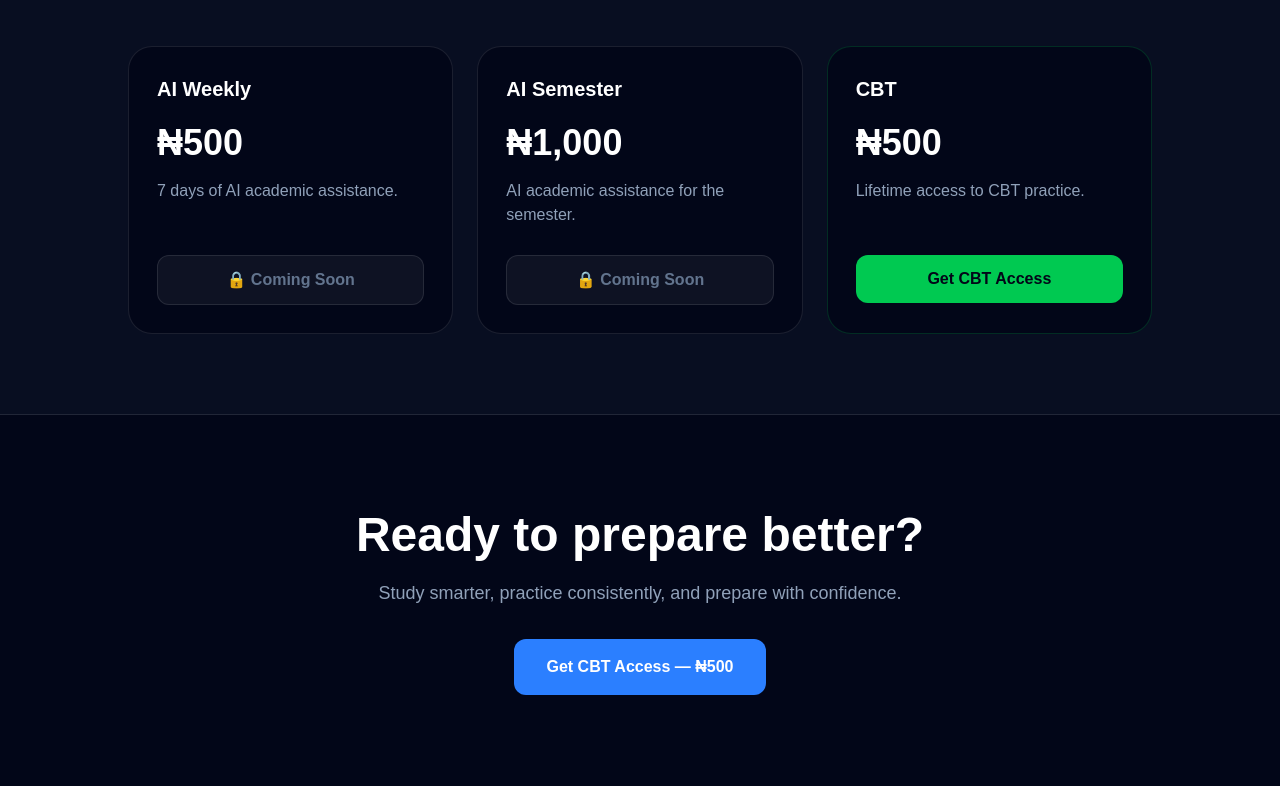
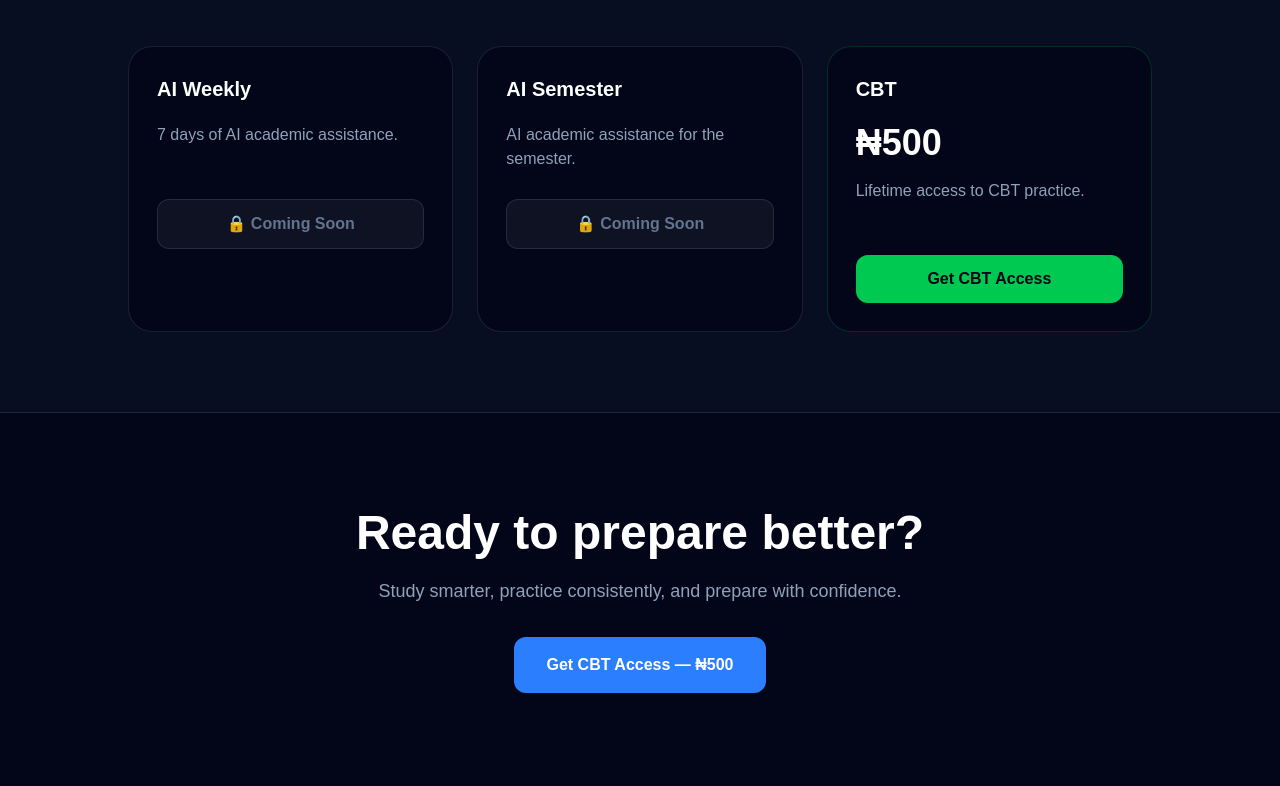
Before and after one commit to deborahasuquo531-star/Campus-Learning-Hub-Frontend, a Next.js app: page / in a window 1280 px wide. Shown: the part 2134-2920 px from the top of the page. Built offline with nearby package versions, Linux system fonts and the light colour scheme.

Commit message:
Remove AI plan prices

```diff
--- a/app/page.tsx
+++ b/app/page.tsx
@@ -18,18 +18,21 @@ export default function Home() {
             >
               Features
             </a>
+
             <a
               href="#how-it-works"
               className="text-sm text-slate-300 hover:text-white"
             >
               How it works
             </a>
+
             <a
               href="#pricing"
               className="text-sm text-slate-300 hover:text-white"
             >
               Pricing
             </a>
+
             <a
               href="/cbt"
               className="rounded-lg bg-white px-5 py-2.5 text-sm font-semibold text-slate-950"
@@ -89,6 +92,7 @@ export default function Home() {
             <div className="grid gap-4 sm:grid-cols-2">
               <div className="rounded-2xl border border-white/10 bg-white/5 p-5">
                 <p className="text-sm text-slate-400">AI Assistant</p>
+
                 <p className="mt-2 text-lg font-semibold">
                   Academic assistance
                 </p>
@@ -100,6 +104,7 @@ export default function Home() {
 
               <div className="rounded-2xl border border-white/10 bg-white/5 p-5">
                 <p className="text-sm text-slate-400">CBT Practice</p>
+
                 <p className="mt-2 text-lg font-semibold">
                   Test your knowledge and boost your confidence.
                 </p>
@@ -266,9 +271,7 @@ export default function Home() {
             <div className="rounded-3xl border border-white/10 bg-slate-950 p-7">
               <h3 className="text-xl font-bold">AI Weekly</h3>
 
-              <p className="mt-5 text-4xl font-bold">₦500</p>
-
-              <p className="mt-4 min-h-12 text-slate-400">
+              <p className="mt-5 min-h-12 text-slate-400">
                 7 days of AI academic assistance.
               </p>
 
@@ -281,9 +284,7 @@ export default function Home() {
             <div className="rounded-3xl border border-white/10 bg-slate-950 p-7">
               <h3 className="text-xl font-bold">AI Semester</h3>
 
-              <p className="mt-5 text-4xl font-bold">₦1,000</p>
-
-              <p className="mt-4 min-h-12 text-slate-400">
+              <p className="mt-5 min-h-12 text-slate-400">
                 AI academic assistance for the semester.
               </p>
 
@@ -337,6 +338,7 @@ export default function Home() {
           <p>© 2026 CAMPUS LEARNING HUB. All rights reserved.</p>
           <p>Learn smarter. Prepare better.</p>
         </div>
+
         {/* WhatsApp Community */}
         <section className="border-t border-white/10 bg-slate-900/50">
           <div className="mx-auto max-w-4xl px-6 py-16 text-center">
@@ -347,7 +349,7 @@ export default function Home() {
                 fill="currentColor"
                 aria-hidden="true"
               >
-              <path d="M20.52 3.48A11.79 11.79 0 0 0 12.06 0C5.53 0 .22 5.31.22 11.84c0 2.09.55 4.13 1.59 5.93L.13 24l6.37-1.67a11.8 11.8 0 0 0 5.56 1.41h.01c6.53 0 11.84-5.31 11.84-11.84 0-3.17-1.23-6.14-3.39-8.42ZM12.07 21.8h-.01a9.82 9.82 0 0 1-5.01-1.37l-.36-.21-3.78.99 1.01-3.68-.23-.38a9.82 9.82 0 1 1 8.38 4.65Zm5.39-7.36c-.29-.15-1.72-.85-1.99-.95-.27-.1-.46-.15-.65.15-.19.29-.75.95-.92 1.14-.17.19-.34.22-.63.07-.29-.15-1.22-.45-2.32-1.43-.86-.77-1.44-1.72-1.61-2.01-.17-.29-.02-.45.13-.6.13-.13.29-.34.44-.51.15-.17.19-.29.29-.48.1-.19.05-.36-.02-.51-.07-.15-.65-1.58-.89-2.17-.23-.57-.47-.5-.65-.51h-.56c-.19 0-.51.07-.78.36-.27.29-1.02 1-1.02 2.43s1.04 2.82 1.19 3.01c.15.19 2.04 3.12 4.94 4.37.69.3 1.23.48 1.65.61.69.22 1.32.19 1.82.12.55-.08 1.72-.7 1.96-1.37.24-.67.24-1.24.17-1.37-.07-.12-.27-.19-.56-.34Z" />
+                <path d="M20.52 3.48A11.79 11.79 0 0 0 12.06 0C5.53.0.22 5.31.22 11.84c0 2.09.55 4.13 1.59 5.93L.13 24l6.37-1.67a11.8 11.8 0 0 0 5.56 1.41h.01c6.53 0 11.84-5.31 11.84-11.84 0-3.17-1.23-6.14-3.39-8.42ZM12.07 21.8h-.01a9.82 9.82 0 0 1-5.01-1.37l-.36-.21-3.78.99 1.01-3.68-.23-.38a9.82 9.82 0 1 1 8.38 4.65Zm5.39-7.36c-.29-.15-1.72-.85-1.99-.95-.27-.1-.46-.15-.65.15-.19.29-.75.95-.92 1.14-.17.19-.34.22-.63.07-.29-.15-1.22-.45-2.32-1.43-.86-.77-1.44-1.72-1.61-2.01-.17-.29-.02-.45.13-.6.13-.13.29-.34.44-.51.15-.17.19-.29.29-.48.1-.19.05-.36-.02-.51-.07-.15-.65-1.58-.89-2.17-.23-.57-.47-.5-.65-.51h-.56c-.19 0-.51.07-.78.36-.27.29-1.02 1-1.02 2.43s1.04 2.82 1.19 3.01c.15.19 2.04 3.12 4.94 4.37.69.3 1.23.48 1.65.61.69.22 1.32.19 1.82.12.55-.08 1.72-.7 1.96-1.37.24-.67.24-1.24.17-1.37-.07-.12-.27-.19-.56-.34Z" />
               </svg>
             </div>
 
@@ -374,6 +376,7 @@ export default function Home() {
               >
                 <path d="M20.52 3.48A11.79 11.79 0 0 0 12.06 0C5.53 0 .22 5.31.22 11.84c0 2.09.55 4.13 1.59 5.93L.13 24l6.37-1.67a11.8 11.8 0 0 0 5.56 1.41h.01c6.53 0 11.84-5.31 11.84-11.84 0-3.17-1.23-6.14-3.39-8.42ZM12.07 21.8h-.01a9.82 9.82 0 0 1-5.01-1.37l-.36-.21-3.78.99 1.01-3.68-.23-.38a9.82 9.82 0 1 1 8.38 4.65Zm5.39-7.36c-.29-.15-1.72-.85-1.99-.95-.27-.1-.46-.15-.65.15-.19.29-.75.95-.92 1.14-.17.19-.34.22-.63.07-.29-.15-1.22-.45-2.32-1.43-.86-.77-1.44-1.72-1.61-2.01-.17-.29-.02-.45.13-.6.13-.13.29-.34.44-.51.15-.17.19-.29.29-.48.1-.19.05-.36-.02-.51-.07-.15-.65-1.58-.89-2.17-.23-.57-.47-.5-.65-.51h-.56c-.19 0-.51.07-.78.36-.27.29-1.02 1-1.02 2.43s1.04 2.82 1.19 3.01c.15.19 2.04 3.12 4.94 4.37.69.3 1.23.48 1.65.61.69.22 1.32.19 1.82.12.55-.08 1.72-.7 1.96-1.37.24-.67.24-1.24.17-1.37-.07-.12-.27-.19-.56-.34Z" />
               </svg>
+
               Join WhatsApp Community
             </a>
           </div>
```
Lines whose indentation alone changed are shown as unchanged.
